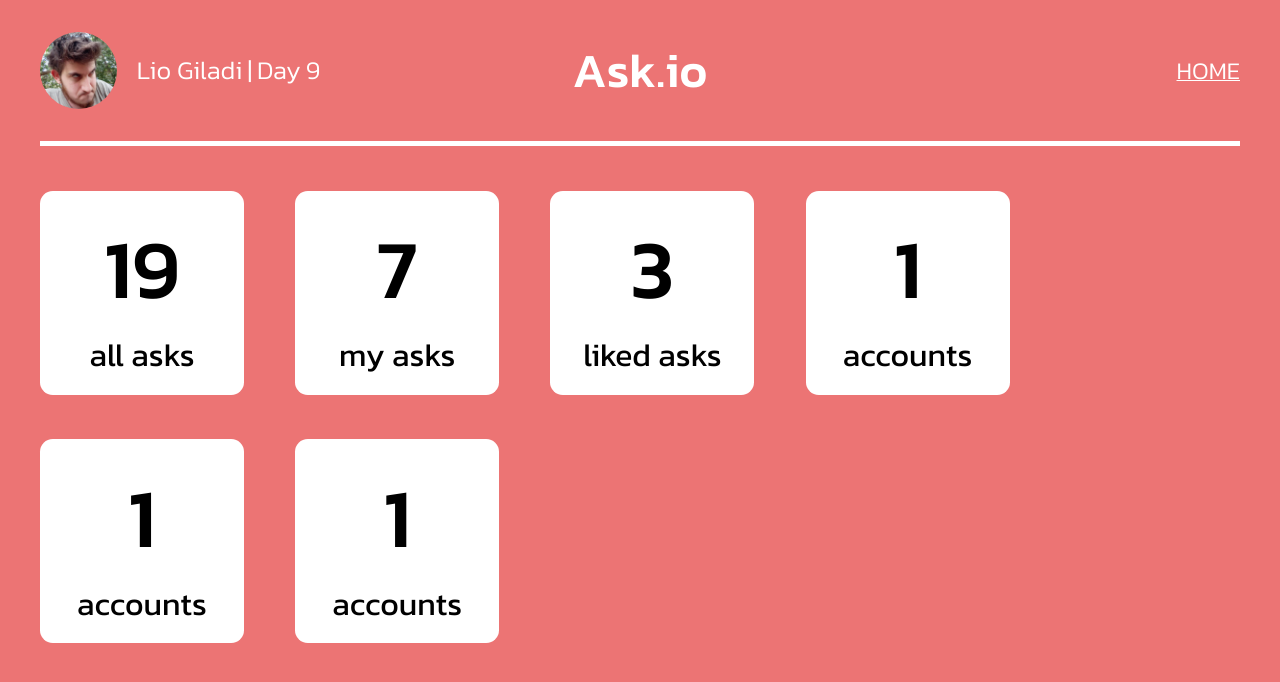
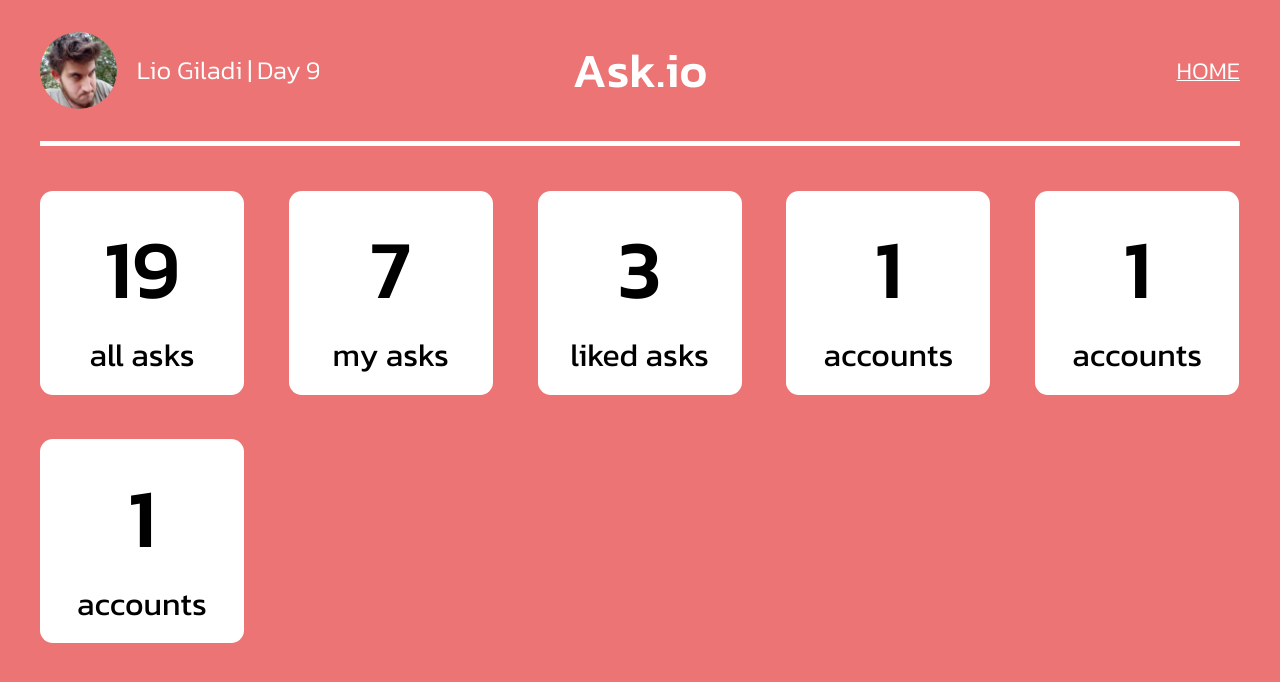
Before and after one commit to zoop-de-loop/ask.io, a Next.js app: page /statistics in a window 1280 px wide. Shown: the top 682 px of the page. Built offline with nearby package versions, Linux system fonts and the light colour scheme.

Commit message:
Fix wrap in desktop mode

```diff
--- a/styles/pages/statistics.module.scss
+++ b/styles/pages/statistics.module.scss
@@ -4,7 +4,7 @@
 	align-content: flex-start;
 	flex-wrap: wrap;
 	padding-block: 3.5vw;
-	column-gap: 4vw;
+	column-gap: 3.5vw;
 	row-gap: 3.5vw;
 }
 
```
